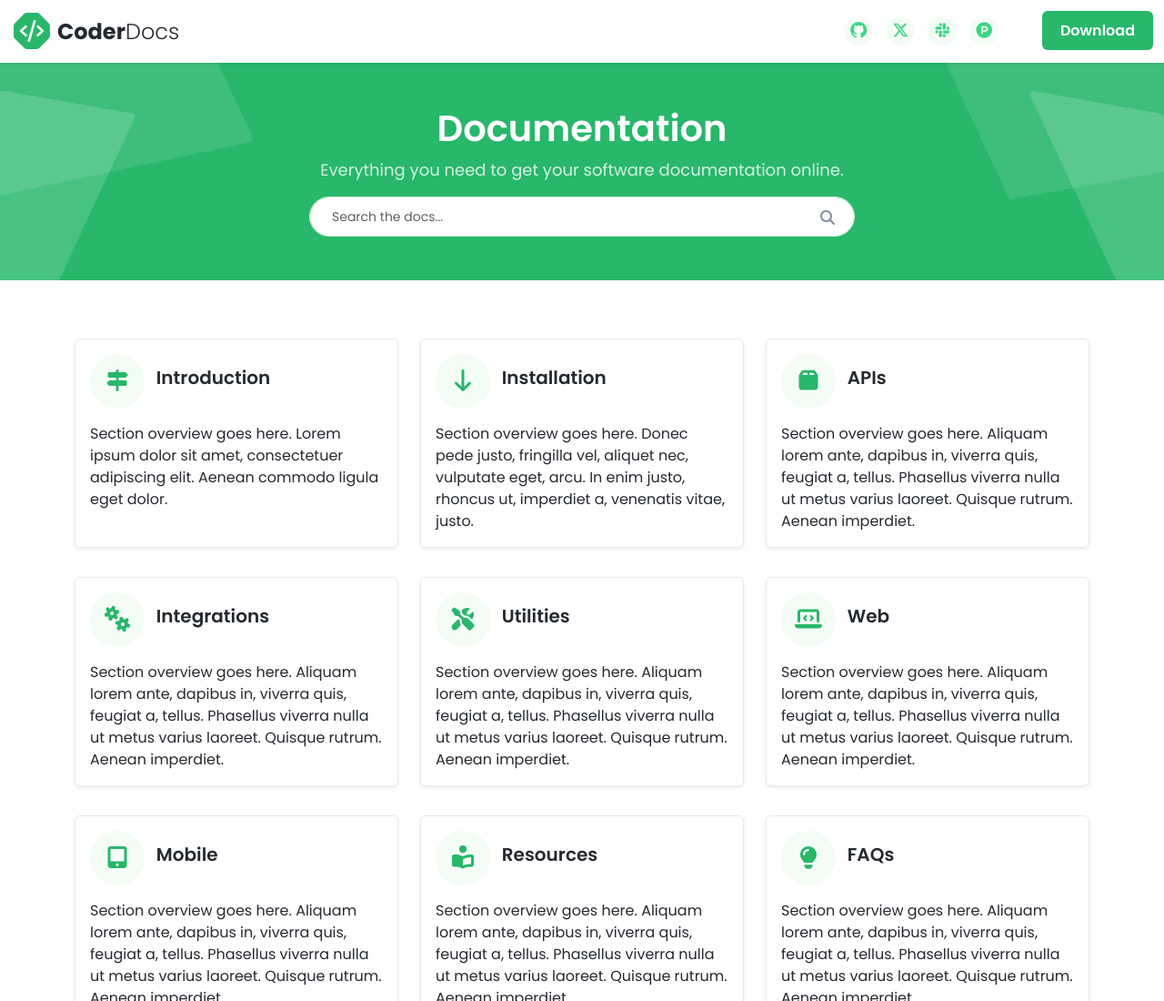
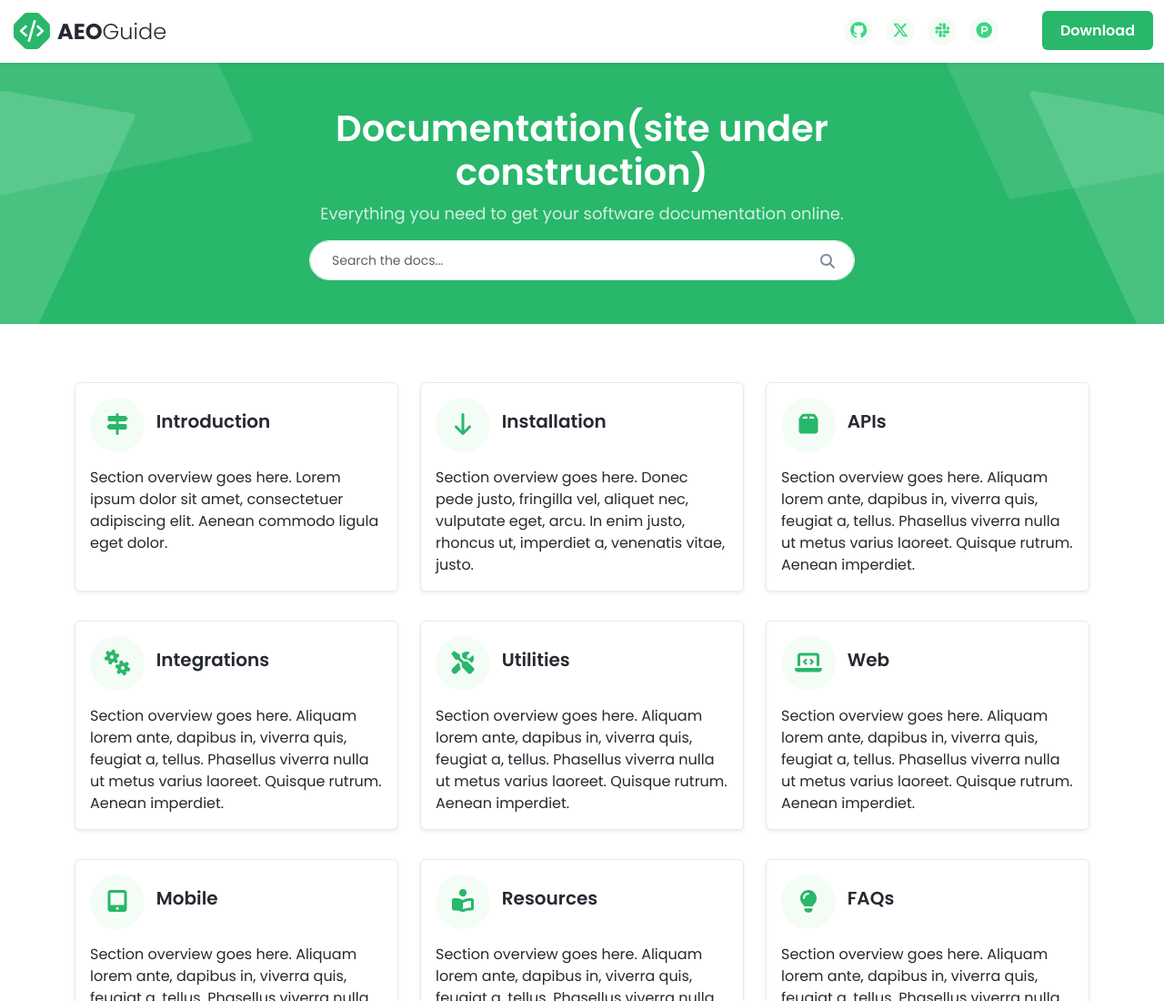
Before and after one commit to aravindhakshanel/AEO, a plain HTML site: page index.html in a window 1280 px wide. Shown: the top 1100 px of the page at 91% size. Drawn offline with nearby package versions, Linux system fonts and the light colour scheme; files that its build step writes are made by us from their sources.

Commit message:
site under construction

```diff
--- a/index.html
+++ b/index.html
@@ -1,7 +1,7 @@
 <!DOCTYPE html>
 <html lang="en">
 <head>
-    <title>CoderDocs - Bootstrap Documentation Template For Software Projects</title>
+    <title>AEO-Gudie 2025</title>
 
     <!-- Meta -->
     <meta charset="utf-8">
@@ -28,7 +28,7 @@
         <div class="branding docs-branding">
             <div class="container-fluid position-relative py-2">
                 <div class="docs-logo-wrapper">
-	                <div class="site-logo"><a class="navbar-brand" href="index.html"><img class="logo-icon me-2" src="assets/images/coderdocs-logo.svg" alt="logo"><span class="logo-text">Coder<span class="text-alt">Docs</span></span></a></div>
+	                <div class="site-logo"><a class="navbar-brand" href="index.html"><img class="logo-icon me-2" src="assets/images/coderdocs-logo.svg" alt="logo"><span class="logo-text">AEO<span class="text-alt">Guide</span></span></a></div>
                 </div><!--//docs-logo-wrapper-->
 	            <div class="docs-top-utilities d-flex justify-content-end align-items-center">
 
@@ -49,7 +49,7 @@
 	    <div class="theme-bg-shapes-right"></div>
 	    <div class="theme-bg-shapes-left"></div>
 	    <div class="container">
-		    <h1 class="page-heading single-col-max mx-auto">Documentation</h1>
+		    <h1 class="page-heading single-col-max mx-auto">Documentation(site under construction)</h1>
 		    <div class="page-intro single-col-max mx-auto">Everything you need to get your software documentation online.</div>
 		    <div class="main-search-box pt-3 d-block mx-auto">
                  <form class="search-form w-100">
```
